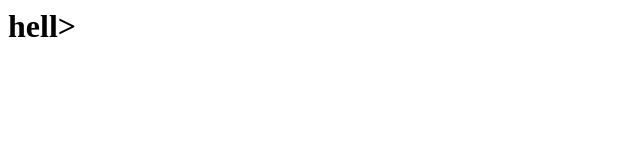
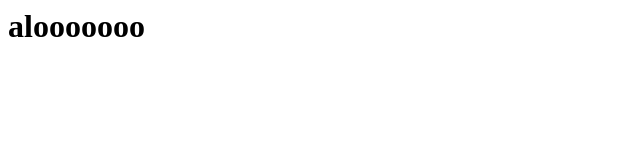
Before and after one commit to TriTin-ux/web, a plain HTML site: page hello.html in a window 1280 px wide. Shown: the whole page, without its empty margins (0-640 px from the left). Drawn offline with Linux system fonts and the light colour scheme.

Commit message:
update hello.html content

```diff
--- a/hello.html
+++ b/hello.html
@@ -1 +1 @@
-<html><body><h1>hell></h1></body></html>
+<html><body><h1>alooooooo</h1></body></html>
```
